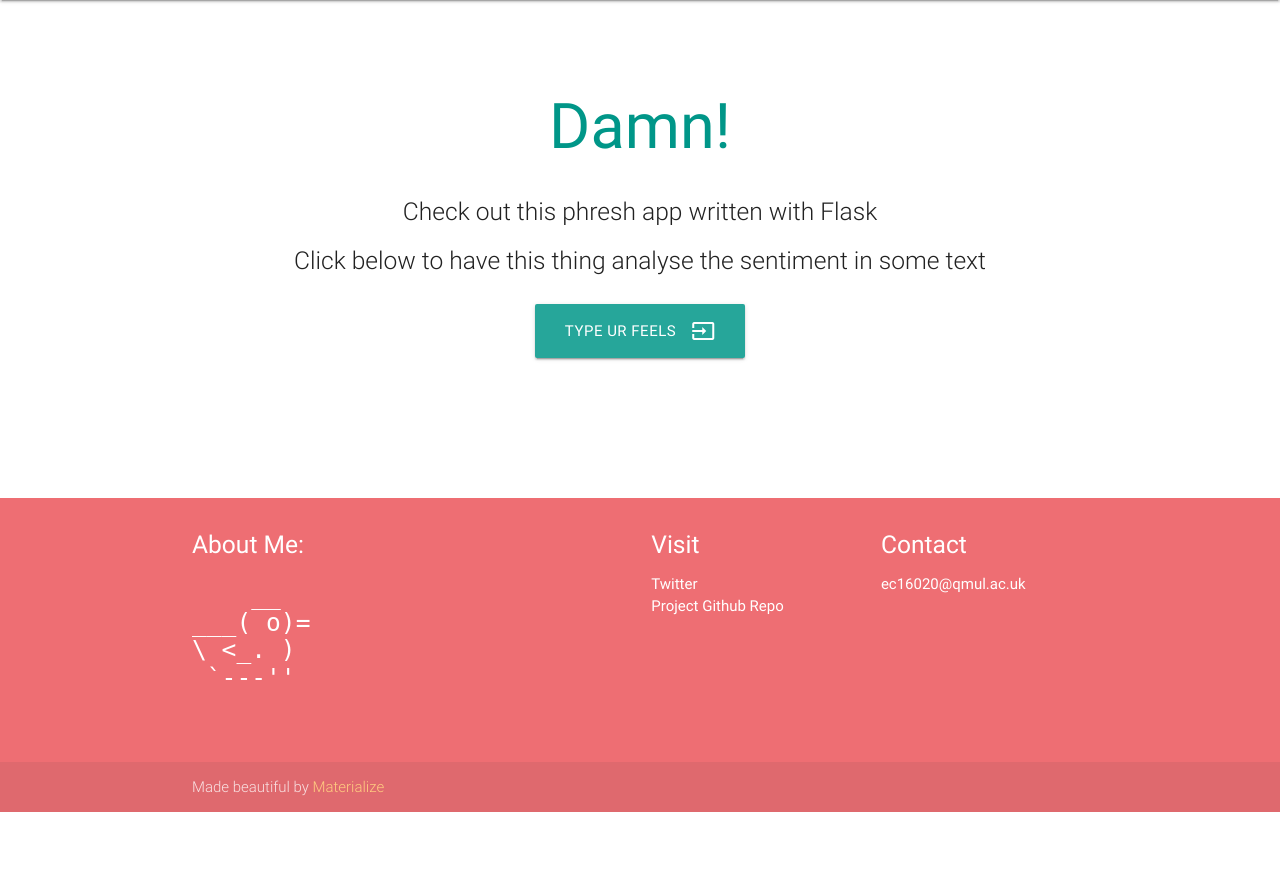
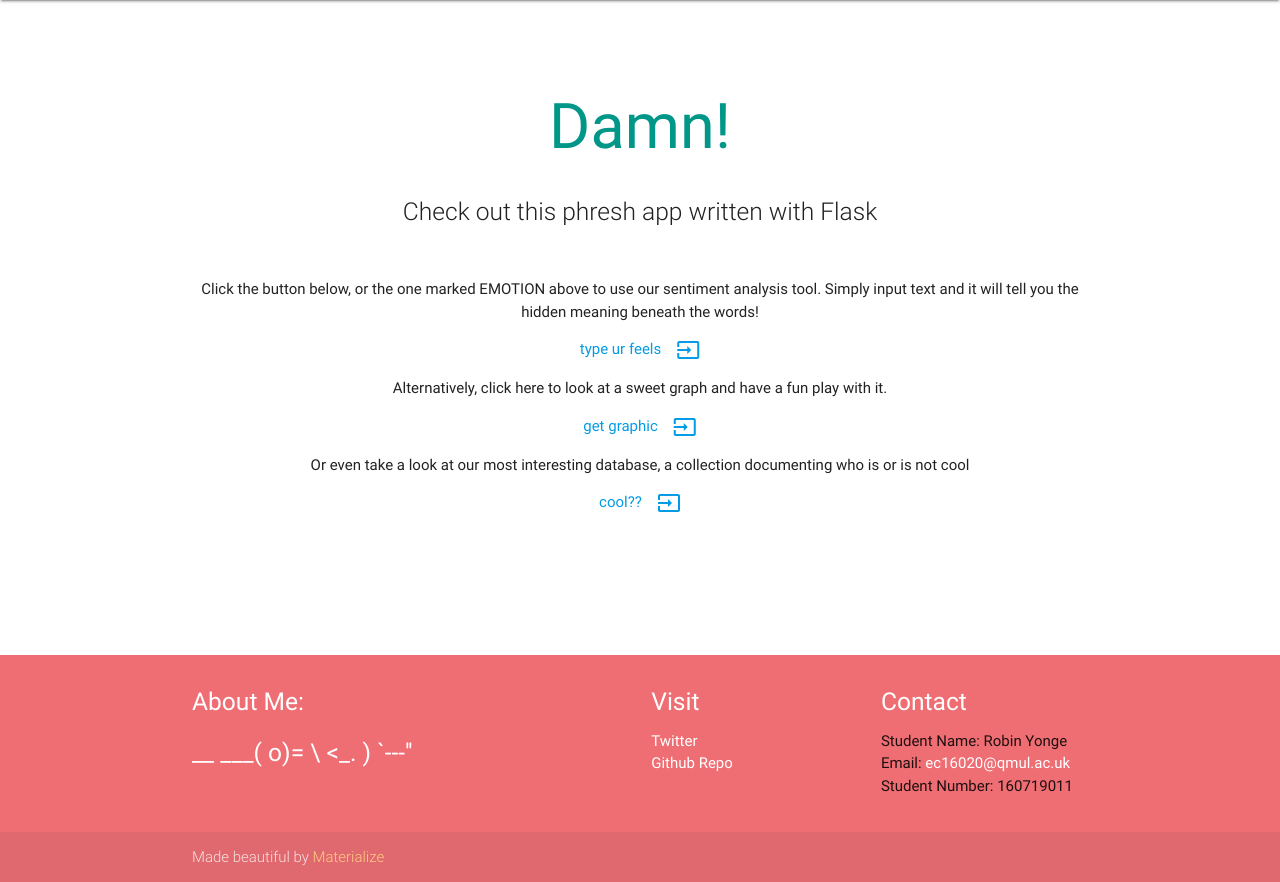
Before and after one commit to gilmoregrills/flask-of-emotions, a Flask app: page / in a window 1280 px wide. Shown: the part 64-946 px from the top of the page. Before the commit the page ends 876 px from the top, so only its background shows below. Run offline with Flask 2, Linux system fonts and the light colour scheme; parts of the project's set-up code (start-up, migrations or seed data) failed here and were passed over; some libraries are stand-ins or nearby versions.

Commit message:
update templates, update app secret

```diff
--- a/wsgi/app/__init__.py
+++ b/wsgi/app/__init__.py
@@ -2,5 +2,7 @@ from flask import Flask
 
 app = Flask(__name__)
 
+#this is will be changed once app is deployed
+app.secret_key = 'localsecrets'
 
 from app import views
--- a/wsgi/app/templates/base.html
+++ b/wsgi/app/templates/base.html
@@ -53,27 +53,29 @@
     <div class="container">
       <div class="row">
         <div class="col l6 s12">
-         <h5 class="white-text">About Me:</h6>
+         <h5 class="white-text">About Me:</h5>
          <h5 class="white-text">
-	  	<pre>
+	  	<p>
     __
 ___( o)=
 \ <_. )
  `---''
-		</pre>
-	</h6>
+		</p>
+	</h5>
         </div>
         <div class="col l3 s12">
           <h5 class="white-text">Visit</h5>
           <ul>
             <li><a class="white-text" href="https://twitter.com/tonlehrling">Twitter</a></li>
-	    <li><a class="white-text" href="">Project Github Repo</a></li>
+	    <li><a class="white-text" href="https://github.com/gilmoregrills/flask-of-emotions">Github Repo</a></li>
           </ul>
         </div>
         <div class="col l3 s12">
           <h5 class="white-text">Contact</h5>
           <ul>
-            <li><a class="white-text" href="mailto:youremail@qmul.ac.uk">ec16020@qmul.ac.uk</a></li>
+	    <li>Student Name: Robin Yonge</li>
+            <li>Email: <a class="white-text" href="mailto:youremail@qmul.ac.uk">ec16020@qmul.ac.uk</a></li>
+	    <li>Student Number: 160719011</li>
           </ul>
         </div>
       </div>
--- a/wsgi/app/templates/index.html
+++ b/wsgi/app/templates/index.html
@@ -2,9 +2,16 @@
 {% block title %} Damn! {% endblock %}
 {% block content %}
       <h5 class="header col s12 light">Check out this phresh app written with Flask</h5>
-      <h5 class="header col s12 light">Click below to have this thing analyse the sentiment in some text</h5>
+      <h5 class="header col s12 light"></h5>
       </div>
       <div class="row center">
-	      <a href="{{ url_for('emotion') }}" id="download-button" class="btn-large waves-effect waves-light lilac">type ur feels<i class="material-icons right">input</i></a>
+	      <p>Click the button below, or the one marked EMOTION above to use our sentiment analysis tool. Simply input text and it will tell you the hidden meaning beneath the words!</p>
+	      <a href="{{ url_for('emotion') }}" id="download-button" class="btn-small waves-effect waves-light lilac">type ur feels<i class="material-icons right">input</i></a>
+	      <p></p>
+	      <p>Alternatively, click here to look at a sweet graph and have a fun play with it.</p>
+	      <a href="{{ url_for('polynomial') }}" id="download-button" class="btn-small waves-effect waves-light lilac">get graphic<i class="material-icons right">input</i></a>
+	      <p></p>
+	      <p>Or even take a look at our most interesting database, a collection documenting who is or is not cool</p>
+	      <a href="{{ url_for('get_all_people') }}" id="download-button" class="btn-small waves-effect waves-light lilac">cool??<i class="material-icons right">input</i></a>
       </div>
 {% endblock %}
```
Also changed, not shown: 2 other files.
